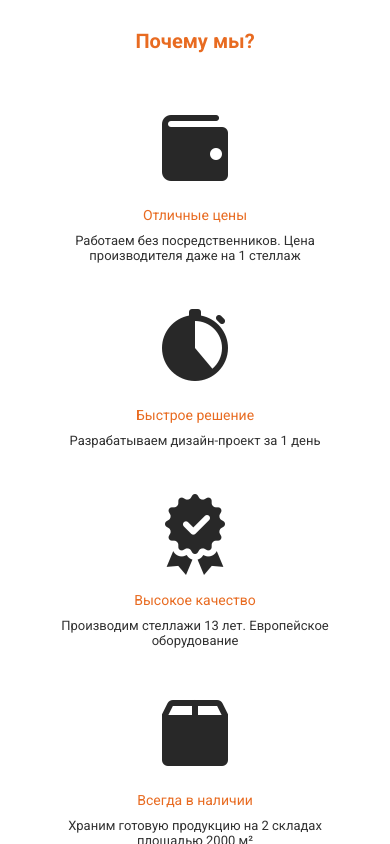
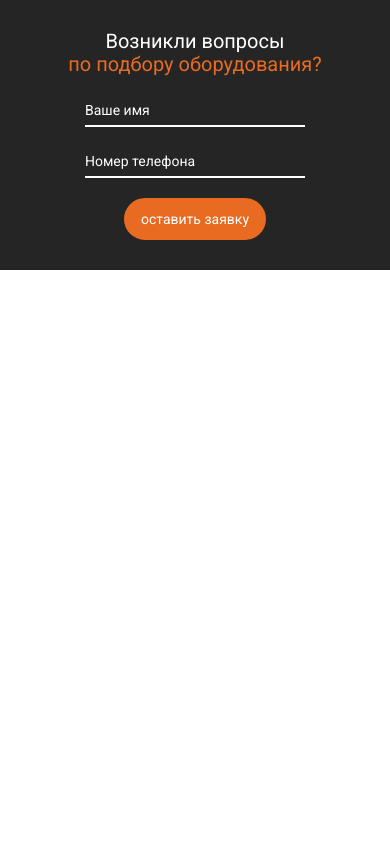
Before and after one commit to davlatovravshan/shelves, a plain HTML site: page index.html in a window 390 px wide. Drawn offline with nearby package versions, Linux system fonts and the light colour scheme.

```diff
--- a/css/contacts.css
+++ b/css/contacts.css
@@ -56,7 +56,6 @@
 
     .contacts-item_wrapper {
         padding: 30px;
-        flex-basis: auto;
     }
 
 }
@@ -71,10 +70,6 @@
 
     .contacts-title {
         margin-bottom: 24px;
-    }
-
-    .contacts-row {
-        justify-content: space-between;
     }
 
     .contacts-option {
@@ -94,3 +89,20 @@
         padding: 10px;
     }
 }
+
+@media (max-width: 576px) {
+
+    .contacts-row {
+        justify-content: space-around;
+    }
+
+    .contacts-item_wrapper {
+        padding: 10px;
+        flex-basis: auto;
+    }
+
+    .contacts-item_wrapper:last-child {
+        margin: 0 auto;
+        width: 70%;
+    }
+}
--- a/css/main.css
+++ b/css/main.css
@@ -7,6 +7,7 @@
 @import "about.css";
 @import "why.css";
 @import "contacts.css";
+@import "questions.css";
 
 * {
     font-family: 'Roboto', sans-serif;
@@ -32,6 +33,10 @@
 
 img {
     max-width: 100%;
+}
+
+input:focus, button:focus {
+    outline: none;
 }
 
 
--- /dev/null
+++ b/css/questions.css
@@ -0,0 +1,113 @@
+#questions {
+    background: #252525;
+}
+
+.questions_wrapper {
+    padding: 80px 0;
+    display: flex;
+    justify-content: space-between;
+    align-items: center;
+}
+
+.questions-title {
+    font-weight: 500;
+    font-size: 26px;
+    line-height: 30px;
+    color: #ffffff;
+}
+
+.questions-title span {
+    color: #E86B21;
+}
+
+.questions-input {
+    margin-right: 60px;
+    width: 184px;
+    background: none;
+    border: none;
+    border-bottom: 2px solid #FFFFFF;
+    padding: 7px 0;
+}
+
+.questions-input::placeholder {
+    font-weight: 300;
+    font-size: 14px;
+    line-height: 16px;
+    color: #FFFFFF;
+}
+
+.questions-btn {
+    margin-left: 40px;
+}
+
+.questions-form {
+    display: flex;
+}
+
+
+
+@media (max-width: 1200px) {
+
+    .questions-input {
+        margin-right: 30px;
+    }
+    .questions-btn {
+        margin-left: 0;
+    }
+
+
+    .questions-title {
+        font-size: 20px;
+        line-height: 23px;
+    }
+
+
+}
+
+.inputs {
+    display: flex;
+    flex-direction: column;
+}
+
+
+@media (max-width: 992px) {
+
+    .questions_wrapper {
+        justify-content: center;
+    }
+    .questions-input {
+        margin-right: 0;
+        margin-bottom: 20px;
+    }
+
+    .questions-title {
+        margin-right: 60px;
+    }
+
+    .questions-form {
+        display: flex;
+        align-items: center;
+        flex-direction: column;
+
+    }
+
+}
+
+
+@media (max-width: 576px) {
+
+    .questions_wrapper {
+        padding: 30px 0;
+        flex-direction: column;
+    }
+
+    .questions-input {
+        width: 220px;
+    }
+
+    .questions-title {
+        margin: 0 0 20px;
+        text-align: center;
+    }
+
+}
--- a/index.html
+++ b/index.html
@@ -503,7 +503,7 @@
     </div>
 </section>-->
 
-
+<!--
 <section id="why">
     <div class="wrapper">
         <div class="why_wrapper">
@@ -613,7 +613,36 @@
         </div>
     </div>
 
+</section>-->
+
+
+<section id="questions">
+    <div class="wrapper">
+        <div class="questions_wrapper">
+            <h2 class="questions-title">Возникли вопросы <br><span>по подбору оборудования?</span></h2>
+            <form class="questions-form">
+                <div class="inputs">
+                    <input type="text" class="questions-input" placeholder="Ваше имя">
+                    <input type="text" class="questions-input" placeholder="Номер телефона">
+                </div>
+                <button class="questions-btn main-btn filled">оставить заявку</button>
+            </form>
+        </div>
+    </div>
 </section>
+
+
+<footer id="footer">
+    <div class="wrapper">
+        <div class="footer_wrapper">
+            <div class="footer-row">
+                <ul class="footer-list"></ul>
+                <ul class="footer-list"></ul>
+                <ul class="footer-list"></ul>
+            </div>
+        </div>
+    </div>
+</footer>
 
 
 <script
```
